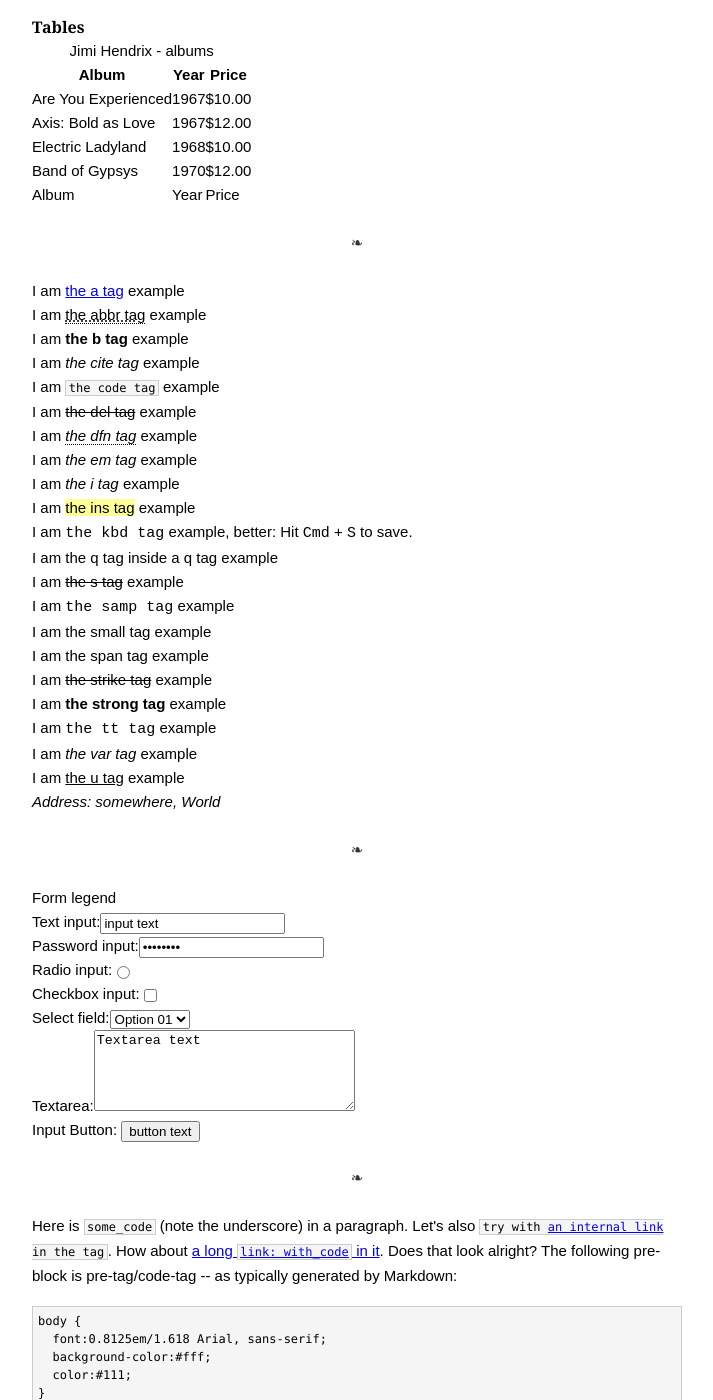
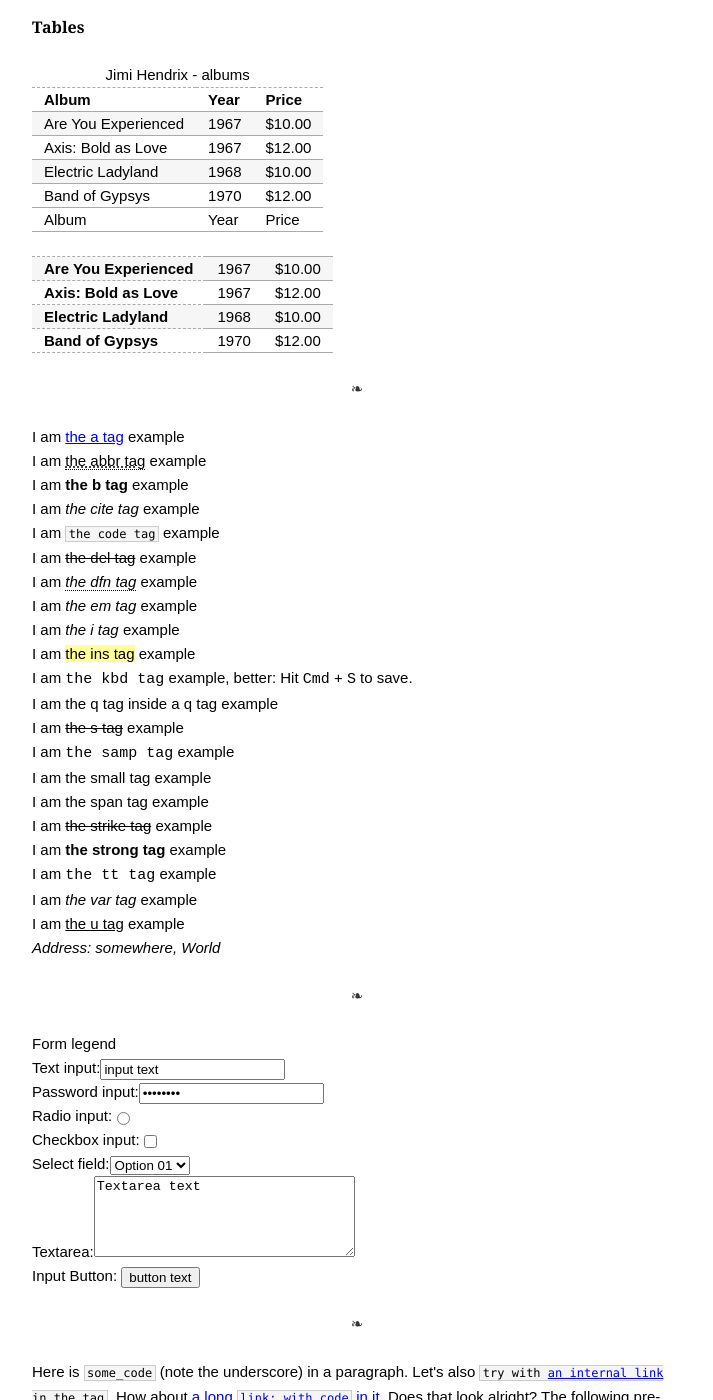
Before and after one commit to trentm/trentm.github.com, a Jekyll site: the page built from demo/demo.html, in a window 1280 px wide and 1400 px high, scrolled down 5182 px. Shown: the whole window, without its empty margins (283-996 px from the left). Built offline with Jekyll 4.4.1, drawn with Linux system fonts in a browser that asks for light colours; some web fonts are replaced; Markdown is read by kramdown in place of the engine named in the settings.

Commit message:
table style

```diff
--- a/css/new.css
+++ b/css/new.css
@@ -134,6 +134,7 @@
 
 
 
+
 /* ---- layout */
 body {
   margin: 12px;
@@ -200,6 +201,24 @@
   text-decoration: underline;
 }
 
+table {
+  margin: 24px 0;
+}
+th,
+td {
+  border: solid #aaa;
+  border-width: 1px 0;
+  line-height: 23px;
+  padding: 0 12px;
+  text-align: left;
+}
+th {
+  border-style: dashed;
+  border-collapse: separate;
+}
+tbody tr:nth-child(odd) {
+  background-color: #f6f6f6;
+}
 
 
 /* TODO: interesting bullets: one of the decorations I found */
--- a/demo/demo.html
+++ b/demo/demo.html
@@ -168,7 +168,7 @@
 
 <h4>Tables</h4>
 
-<table summary="Jimi Hendrix albums">
+<table cellspacing="0" summary="Jimi Hendrix albums">
   <caption>Jimi Hendrix - albums</caption>
   <thead>
   <tr>
@@ -202,6 +202,32 @@
   </tr>
   <tr>
     <td>Band of Gypsys</td>
+    <td>1970</td>
+    <td>$12.00</td>
+  </tr>
+  <tbody>
+</table>
+
+
+<table cellspacing="0" summary="Jimi Hendrix albums">
+  <tbody>
+  <tr>
+    <th>Are You Experienced </th>
+    <td>1967</td>
+    <td>$10.00</td>
+  </tr>
+  <tr>
+    <th>Axis: Bold as Love</th>
+    <td>1967</td>
+    <td>$12.00</td>
+  </tr>
+  <tr>
+    <th>Electric Ladyland</th>
+    <td>1968</td>
+    <td>$10.00</td>
+  </tr>
+  <tr>
+    <th>Band of Gypsys</th>
     <td>1970</td>
     <td>$12.00</td>
   </tr>
```
Lines whose indentation alone changed are shown as unchanged.
